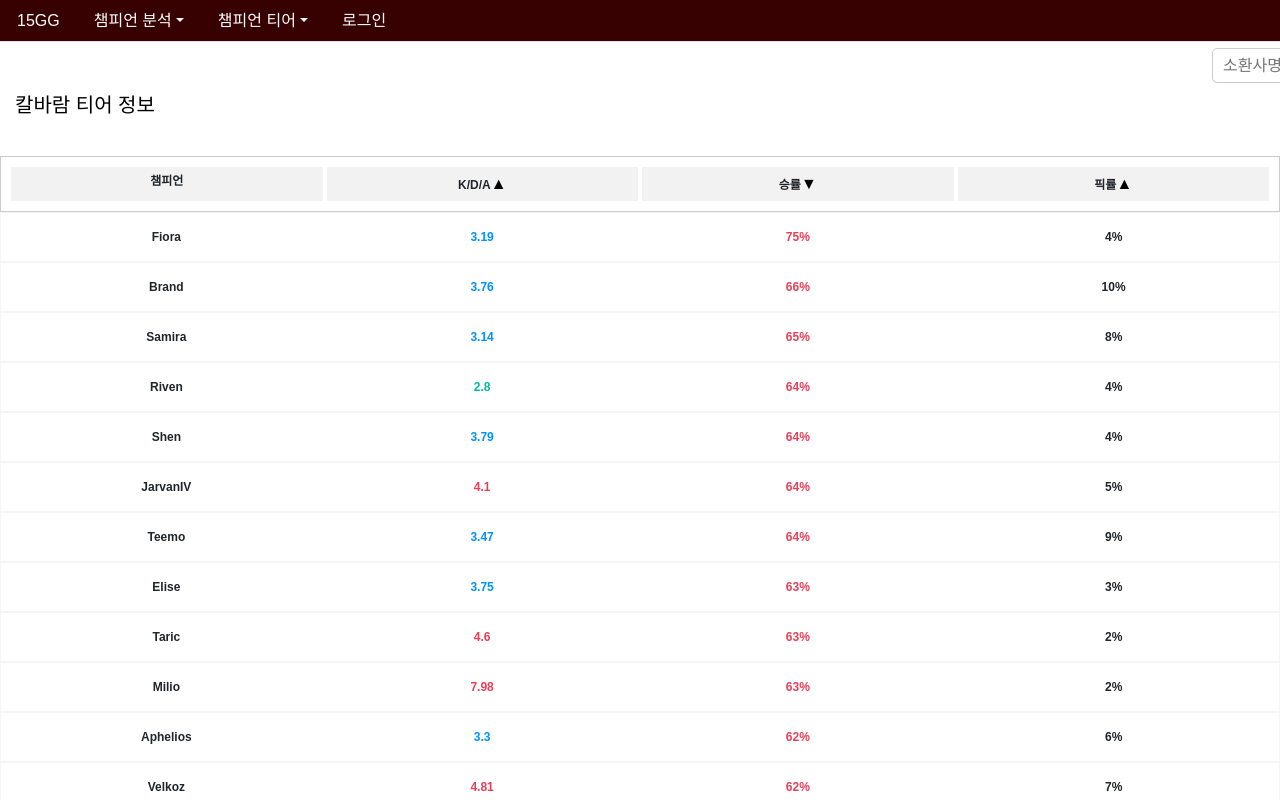
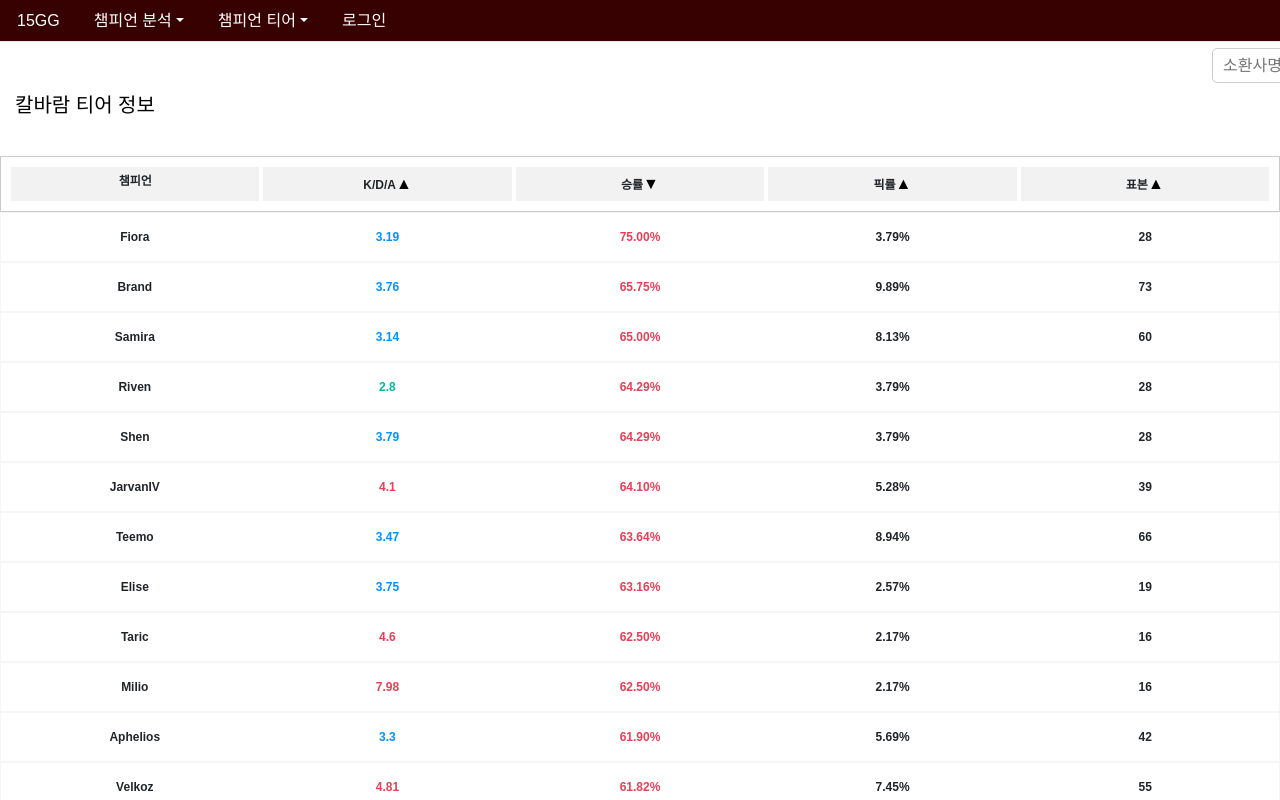
Before and after one commit to chan9511/15GG, a React (Create React App) app in the folder my-app/: page /tier/aram in a window 1280 px wide. Shown: the top 800 px of the page. Built offline with nearby package versions, Linux system fonts and the light colour scheme.

Commit message:
협곡,칼바람 토글 완료

```diff
--- a/my-app/src/pages/tier/Aram.js
+++ b/my-app/src/pages/tier/Aram.js
@@ -76,6 +76,16 @@ const Aram = () => {
                 : "▲"}
             </button>
           </div>
+          <div className="table-header">
+            표본
+            <button onClick={() => sortByKey("pick_cnt")}>
+              {sortBy === "pick_cnt"
+                ? sortDirection === "ascending"
+                  ? "▲"
+                  : "▼"
+                : "▲"}
+            </button>
+          </div>
         </div>
         {topPositionData.map((champion) => (
           <div key={champion.championName} className="table-row2">
@@ -103,11 +113,12 @@ const Aram = () => {
                 color: champion.win_rate >= 0.6 ? "#E84057" : "inherit",
               }}
             >
-              {(champion.win_rate * 100).toFixed(0)}%
+              {(champion.win_rate * 100).toFixed(2)}%
             </div>
             <div className="table-data">
-              {(champion.pick_rate * 100).toFixed(0)}%
+              {(champion.pick_rate * 100).toFixed(2)}%
             </div>
+            <div className="table-data">{champion.pick_cnt}</div>
           </div>
         ))}
       </div>
--- a/my-app/src/pages/tier/Classic.js
+++ b/my-app/src/pages/tier/Classic.js
@@ -1,7 +1,7 @@
 import React, { useState } from "react";
 import "./style/Classic.css";
 import "./style/Classic2.css";
-import championData from "./json/em.json";
+import championData from "./json/bro.json";
 
 const Classic = () => {
   const [isDropdownOpen, setIsDropdownOpen] = useState(false);
@@ -72,7 +72,6 @@ const Classic = () => {
 
   const currentRoleData = filteredData();
 
-  console.log(currentRoleData);
   // Sort data based on the selected sortBy and sortDirection
 
   const sortedData = currentRoleData.slice().sort((a, b) => {
@@ -144,7 +143,7 @@ const Classic = () => {
           <div className="table-header">챔피언</div>
           <div className="table-header">
             K/D/A
-            <button onClick={() => setSortBy("av_kda")}>
+            <button onClick={() => { setSortBy("av_kda"); toggleSortDirection();}}>
               {sortBy === "av_kda"
                 ? sortDirection === "ascending"
                   ? "▲"
@@ -154,7 +153,7 @@ const Classic = () => {
           </div>
           <div className="table-header">
             승률
-            <button onClick={() => setSortBy("win_rate")}>
+            <button onClick={() => { setSortBy("win_rate"); toggleSortDirection();}}>
               {sortBy === "win_rate"
                 ? sortDirection === "ascending"
                   ? "▲"
@@ -164,7 +163,7 @@ const Classic = () => {
           </div>
           <div className="table-header">
             픽률
-            <button onClick={() => setSortBy("pick_rate")}>
+            <button onClick={() => { setSortBy("pick_rate"); toggleSortDirection();}}>
               {sortBy === "pick_rate"
                 ? sortDirection === "ascending"
                   ? "▲"
@@ -174,7 +173,7 @@ const Classic = () => {
           </div>
           <div className="table-header">
             밴율
-            <button onClick={() => setSortBy("ban_rate")}>
+            <button onClick={() => { setSortBy("ban_rate"); toggleSortDirection();}}>
               {sortBy === "ban_rate"
                 ? sortDirection === "ascending"
                   ? "▲"
@@ -184,7 +183,7 @@ const Classic = () => {
           </div>
           <div className="table-header">
             표본
-            <button onClick={() => setSortBy("pick_cnt")}>
+            <button onClick={() => { setSortBy("pick_cnt"); toggleSortDirection();}}>
               {sortBy === "pick_cnt"
                 ? sortDirection === "ascending"
                   ? "▲"
@@ -219,13 +218,13 @@ const Classic = () => {
                 color: champion.win_rate >= 0.6 ? "#E84057" : "inherit",
               }}
             >
-              {(champion.win_rate * 100).toFixed(0)}%
+              {(champion.win_rate * 100).toFixed(2)}%
             </div>
             <div className="table-data">
-              {(champion.pick_rate * 100).toFixed(0)}%
+              {(champion.pick_rate * 100).toFixed(2)}%
             </div>
             <div className="table-data">
-              {(champion.ban_rate * 100).toFixed(0)}%
+              {(champion.ban_rate * 100).toFixed(2)}%
             </div>
             <div className="table-data">{champion.pick_cnt}</div>
           </div>
--- a/my-app/src/pages/tier/style/Classic.css
+++ b/my-app/src/pages/tier/style/Classic.css
@@ -28,15 +28,17 @@
 
   .table-row2 {
     display: grid;
-    grid-template-columns: repeat(4, 1fr); /* 4개의 열을 가진 그리드 */
+    grid-template-columns: repeat(5, 1fr); /* 5개의 열을 가진 그리드 */
     gap: 5px; /* 셀 간격 설정 */
     border: 1px solid #f5f5f5; /* 테이블 테두리 스타일 */
     padding: 10px; /* 테이블 패딩 설정 */
   }
 
+
+
   .table-container1 {
     display: grid;
-    grid-template-columns: repeat(6 , 1fr); /* 5개의 열을 가진 그리드 */
+    grid-template-columns: repeat(6 , 1fr); /* 6개의 열을 가진 그리드 */
     gap: 5px; /* 셀 간격 설정 */
     border: 1px solid #ccc; /* 테이블 테두리 스타일 */
     padding: 10px; /* 테이블 패딩 설정 */
@@ -46,7 +48,7 @@
 
   .table-container2 {
     display: grid;
-    grid-template-columns: repeat(4 , 1fr); /* 4개의 열을 가진 그리드 */
+    grid-template-columns: repeat(5 , 1fr); /* 5개의 열을 가진 그리드 */
     gap: 4px; /* 셀 간격 설정 */
     border: 1px solid #ccc; /* 테이블 테두리 스타일 */
     padding: 10px; /* 테이블 패딩 설정 */
@@ -54,13 +56,7 @@
 
   }
 
-  .table-row2 {
-    display: grid;
-    grid-template-columns: repeat(4, 1fr); /* 4개의 열을 가진 그리드 */
-    gap: 5px; /* 셀 간격 설정 */
-    border: 1px solid #f5f5f5; /* 테이블 테두리 스타일 */
-    padding: 10px; /* 테이블 패딩 설정 */
-  }
+
 
   .table-cell {
     text-align: center;
```
